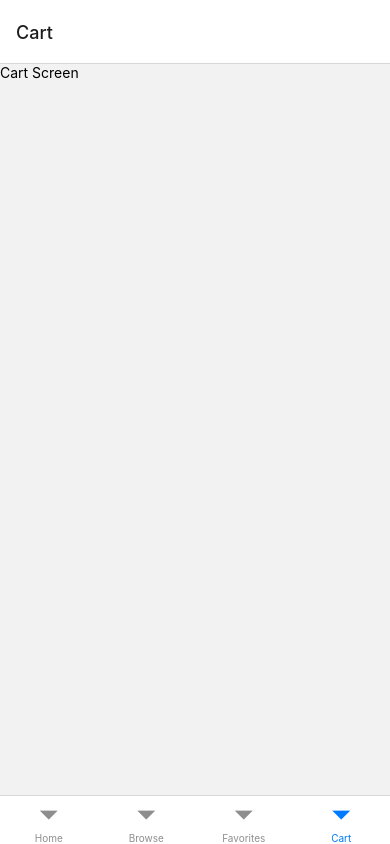
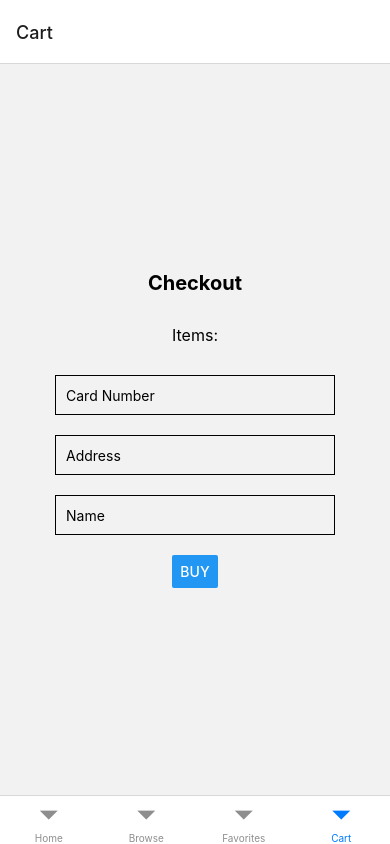
Before and after one commit to n01576713/CPAN213FinalProject, a React Native app: screen /Cart in a window 390 px wide. Built offline with nearby package versions, Linux system fonts and the light colour scheme.

Commit message:
i did some things
cartscreen looks how i want but the values from favscreen are not getting passed

```diff
--- a/screens/BrowseScreen.js
+++ b/screens/BrowseScreen.js
@@ -10,6 +10,7 @@ const BrowseScreen = ({ route }) => {
   const [selectedFavorites, setSelectedFavorites] = useState([]);
   const navigation = useNavigation();
 
+  //temp
   const games = [
     {
         "id": 1,
@@ -243,7 +244,7 @@ const styles = StyleSheet.create({
   },
   picker: {
     height: 50,
-    width: '48%', // Adjust as needed
+    width: '48%',
   },
   favoritesButton: {
     backgroundColor: '#007bff',
--- a/screens/CartScreen.js
+++ b/screens/CartScreen.js
@@ -1,12 +1,100 @@
-import React from 'react';
-import { View, Text } from 'react-native';
+import React, { useState } from 'react';
+import { View, Text, TextInput, Button, StyleSheet, Alert } from 'react-native';
 
-function CartScreen() {
+const CartScreen = () => {
+  const [cardNumber, setCardNumber] = useState('');
+  const [address, setAddress] = useState('');
+  const [name, setName] = useState('');
+  const [cartItems, setCartItems] = useState([]);
+
+  const handleBuy = () => {
+    if (cartItems.length === 0) {
+      Alert.alert('Empty Cart', 'The cart is empty.');
+    } else if (!cardNumber || cardNumber.length !== 8) {
+      Alert.alert('Not Valid', 'Please enter a valid 8-digit card number.');
+    } else if (!name || !address) {
+      Alert.alert('Incorrect', 'Please make sure name and address are filled.');
+    } else {
+      Alert.alert('Purchase Completed', 'Thank you for your purchase!', [{ onPress: resetCheckout }]);
+    }
+  };
+
+
+
+
+
+
+
+  const resetCheckout = () => {
+    setCardNumber('');
+    setAddress('');
+    setName('');
+    setCartItems([]);
+  };
+
   return (
-    <View>
-      <Text>Cart Screen</Text>
+    <View style={styles.container}>
+      <Text style={styles.heading}>Checkout</Text>
+      <View style={styles.cartItems}>
+        <Text style={styles.cartHeading}>Items:</Text>
+        {cartItems.map((item, index) => (
+          <View key={index}>
+            <Text>{item.name} - ${item.price}</Text>
+          </View>
+        ))}
+      </View>
+      <TextInput
+        style={styles.input}
+        placeholder="Card Number"
+        value={cardNumber}
+        onChangeText={(text) => setCardNumber(text)}
+        keyboardType="numeric"
+      />
+      <TextInput
+        style={styles.input}
+        placeholder="Address"
+        value={address}
+        onChangeText={(text) => setAddress(text)}
+      />
+      <TextInput
+        style={styles.input}
+        placeholder="Name"
+        value={name}
+        onChangeText={(text) => setName(text)}
+      />
+      <Button title="Buy" onPress={handleBuy} />
     </View>
   );
 };
 
+const styles = StyleSheet.create({
+  container: {
+    flex: 1,
+    alignItems: 'center',
+    justifyContent: 'center',
+    padding: 20,
+  },
+  heading: {
+    fontSize: 20,
+    fontWeight: 'bold',
+    marginBottom: 20,
+  },
+  cartItems: {
+    marginBottom: 10,
+    padding:10,
+  },
+  cartHeading: {
+    fontSize: 16,
+    marginBottom: 10,
+  },
+  input: {
+    height: 40,
+    width: '80%',
+    borderColor: 'black',
+    borderWidth: 1,
+    marginBottom: 20,
+    paddingHorizontal: 10,
+  },
+});
+
 export default CartScreen;
--- a/screens/FavoritesScreen.js
+++ b/screens/FavoritesScreen.js
@@ -1,8 +1,9 @@
 import React, { useState, useEffect } from 'react';
-import { View, Image, FlatList, TouchableOpacity } from 'react-native';
+import { View, Image, FlatList, TouchableOpacity, Button, StyleSheet } from 'react-native';
 
-const FavoritesScreen = ({ route }) => {
+const FavoritesScreen = ({ route, navigation }) => {
   const [favorites, setFavorites] = useState([]);
+  const [selectedGames, setSelectedGames] = useState([]);
 
   useEffect(() => {
     if (route?.params?.favourites) {
@@ -10,8 +11,18 @@ const FavoritesScreen = ({ route }) => {
     }
   }, [route]);
 
-  const handleImagePress = (game,price) => {
-    console.log('Selected game from favorites:', game);
+  const handleImagePress = (game) => {
+    const isSelected = selectedGames.some((selectedGame) => selectedGame.id === game.id);
+    if (isSelected) {
+      setSelectedGames(selectedGames.filter((selectedGame) => selectedGame.id !== game.id));
+    } else {
+      setSelectedGames([...selectedGames, game]);
+    }
+  };
+
+  const handleMoveToCart = () => {
+    navigation.navigate('Cart', { games: selectedGames });
+    setSelectedGames([]);
   };
 
   const removeFromFavorites = (gameId) => {
@@ -20,7 +31,7 @@ const FavoritesScreen = ({ route }) => {
   };
 
   return (
-    <View>
+    <View style={styles.container}>
       <FlatList
         data={favorites}
         numColumns={2}
@@ -34,8 +45,17 @@ const FavoritesScreen = ({ route }) => {
           </TouchableOpacity>
         )}
       />
+      {selectedGames.length > 0 && (
+        <Button title="Move to Cart" onPress={handleMoveToCart} />
+      )}
     </View>
   );
 };
 
+const styles = StyleSheet.create({
+  container: {
+    flex: 1,
+  },
+});
+
 export default FavoritesScreen;
```
